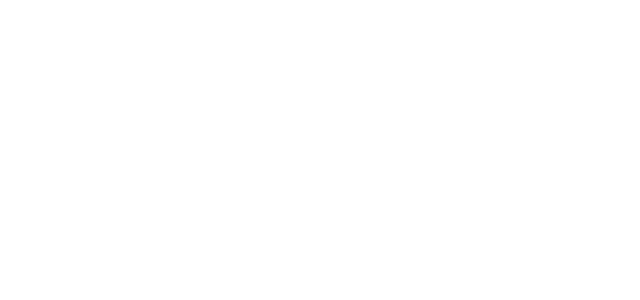
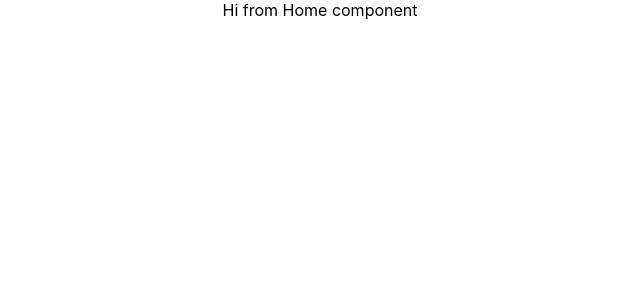
Before and after one commit to droom-build-week/Front-end, a React (Create React App) app in the folder droom-app/: page / in a window 1280 px wide. Shown: the top 300 px of the page, without its empty margins (320-960 px from the left). Built offline with nearby package versions, Linux system fonts and the light colour scheme.

Commit message:
setting up continue

```diff
--- a/droom-app/package.json
+++ b/droom-app/package.json
@@ -8,7 +8,8 @@
     "@testing-library/user-event": "^7.1.2",
     "react": "^16.12.0",
     "react-dom": "^16.12.0",
-    "react-scripts": "3.3.1"
+    "react-scripts": "3.3.1",
+    "styled-components": "^5.0.0"
   },
   "scripts": {
     "start": "react-scripts start",
--- a/droom-app/src/App.js
+++ b/droom-app/src/App.js
@@ -1,10 +1,14 @@
 import React from 'react';
 import './App.css';
+import Home from "./components/Home";
 
 function App() {
   return (
     <div className="App">
+      {/* //Set up Routes and components i want to render on initial display */}
 
+
+      <Home />
     </div>
   );
 }
--- /dev/null
+++ b/droom-app/src/components/Home.js
@@ -0,0 +1,17 @@
+import React from 'react';
+
+
+
+export default function Home() {
+
+
+
+
+    return (
+
+        <div>
+            Hi from Home component
+        </div>
+    )
+
+}
--- a/droom-app/src/index.js
+++ b/droom-app/src/index.js
@@ -1,6 +1,12 @@
 import React from 'react';
 import ReactDOM from 'react-dom';
+import { BrowserRouter as Router } from 'react-router-dom';
 import './index.css';
 import App from './App';
 
-ReactDOM.render(<App />, document.getElementById('root'));
+ReactDOM.render(
+    <Router>
+        <App />
+    </Router>,
+    document.getElementById('root')
+);
```
Also changed, not shown: 1 other file (tests, documents, lock files or other folders).
